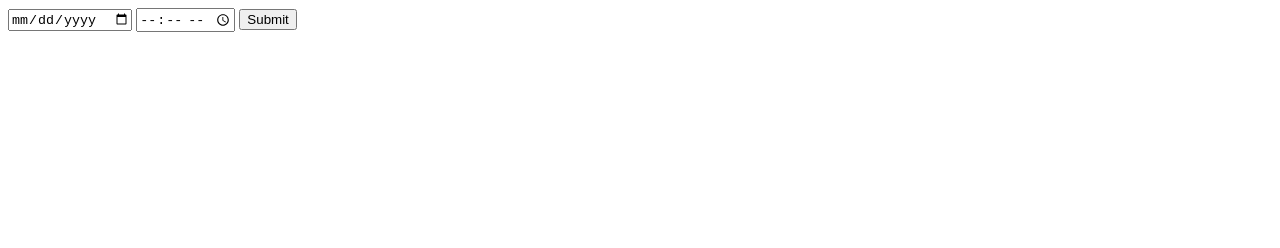
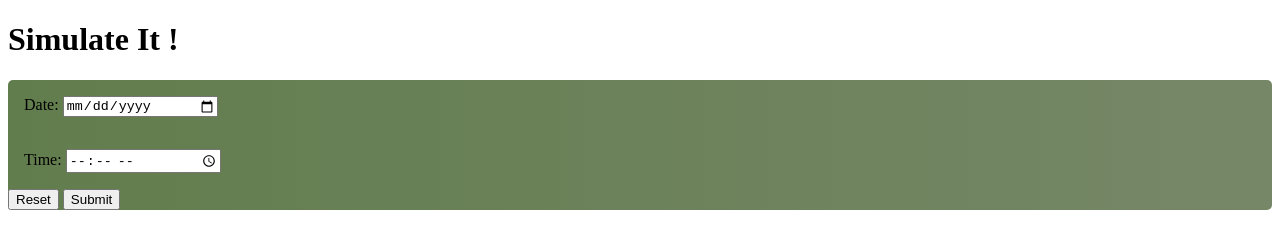
Before and after one commit to Ardumed/ardumed, a website: page src/simulation/simget.html in a window 1280 px wide. Drawn offline with Linux system fonts and the light colour scheme.

```diff
--- /dev/null
+++ b/src/simulation/simget.css
@@ -0,0 +1,10 @@
+.simulation-form {
+  border-radius: 5px;
+  background: linear-gradient(to right, rgba(98,125,77,1) 0%, rgba(31,59,8,0.61) 100%);
+}
+.input-container input[type= 'time'], .input-container input[type= 'date']{
+  width: 150px;
+}
+.input-container {
+  padding: 1em;
+}
--- a/src/simulation/simget.html
+++ b/src/simulation/simget.html
@@ -3,12 +3,20 @@
   <head>
     <meta charset="utf-8">
     <title>Ardumed Simulation</title>
+    <link rel="import" href="/dependencies.html">
+    <link rel="stylesheet" href="/simget.css" media="screen" title="no title" charset="utf-8">
   </head>
   <body>
-    <form class="" action="/simulation" method="post">
-      <input type="Date" name="date" value="">
-      <input type="Time" name="time" value="">
-      <input type="submit" name="submit" value="Submit">
-    </form>
+    <div class="container">
+      <h1 class="text-center">Simulate It !</h1>
+      <div class="simulation-form">
+      <form class="" action="/simulation" method="post">
+       <div class="input-container">Date: <input type="Date" name="date" value=""></div>
+        <div class="input-container">Time: <input type="Time" name="time" value=""></div>
+        <input class="btn btn-default" type="reset" name="reset" value="Reset">
+        <input class="btn btn-default" type="submit" name="submit" value="Submit">
+      </form>
+      </div>
+    </div>
   </body>
 </html>
```
Also changed, not shown: src/dashboard/DashboardForm.html (+1 -0 lines).
